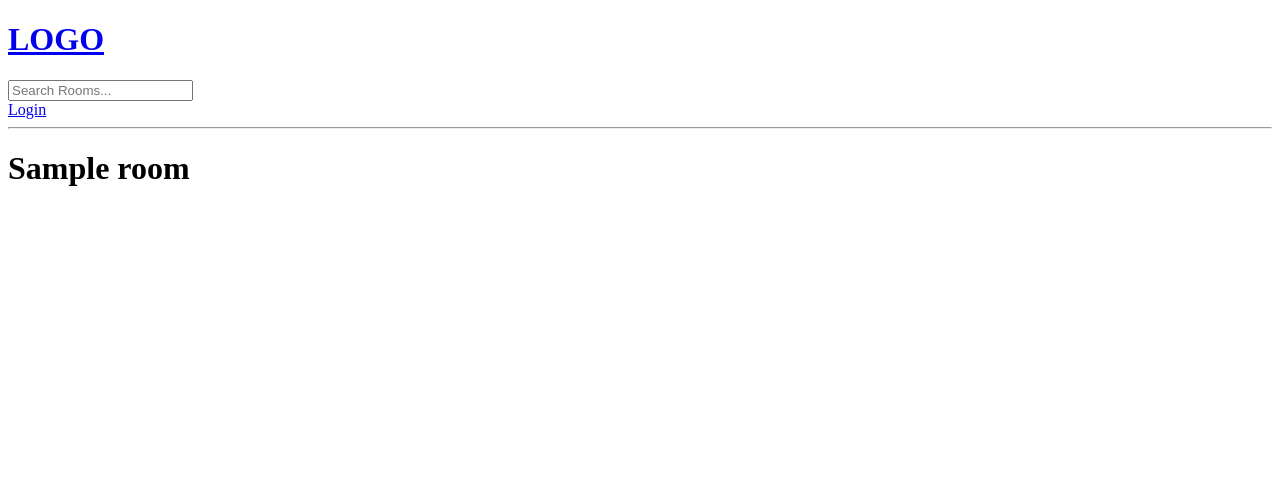
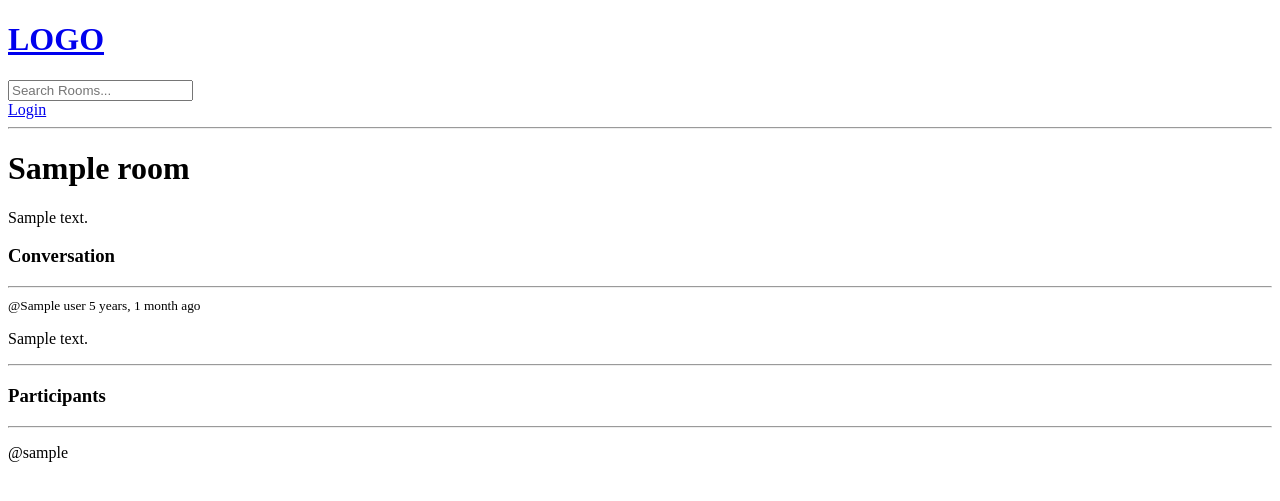
Before and after one commit to parkerJenkins36/Studybud, a Django app: template base/templates/base/room.html in a window 1280 px wide. Shown: the top 501 px of the page. Run offline with Django 5.2, Linux system fonts and the light colour scheme; the template is opened without the code that fills it: most values are stand-ins (such as "Sample title", 1, 10 or a date in 2020).

Commit message:
Chat Room Messages CRUD

```diff
--- a/base/models.py
+++ b/base/models.py
@@ -12,7 +12,7 @@
     topic = models.ForeignKey(Topic, on_delete=models.SET_NULL, null=True)
     name = models.CharField(max_length=200)
     description = models.TextField(null=True, blank=True)
-    #participants = models.ManyToManyField(User, related_name="participants", blank=True)
+    participants = models.ManyToManyField(User, related_name="participants", blank=True)
     updated = models.DateTimeField(auto_now=True)
     created = models.DateTimeField(auto_now_add=True)
 
--- a/base/templates/base/room.html
+++ b/base/templates/base/room.html
@@ -1,6 +1,55 @@
 {% extends 'main.html' %}
 
 {% block content %}
+
+<style>
+    .rom-container{
+        display: grid;
+        grid-template-columns: 3fr 1fr;
+    }
+</style>
+
+<div class="room-container">
+    <div>
 <h1>{{room.name}}</h1>
 
+<p>{{room.description}}</p>
+
+
+<div class="comment-wrapper">
+    <h3>Conversation</h3>
+    <hr>
+
+    {% for message in room_messages %}
+         <div>
+            {% if request.user == message.user %}
+            <a hrref="{% url 'delete-message' message.id %}">Delete</a>
+            {% endif %}
+            <small>@{{message.user}}  {{messsage.created|timesince}} ago </small>
+            <p>{{message.body}}</p>
+            <hr>
+         </div>
+    {% endfor %}
+</div>
+
+{% if request.user.is_authenticated %}
+<div class="comment-form">
+    <form method="POST" action="">
+     <input type="text" name="body" placeholder="Write you message here..." />
+    </form>
+
+</div>
+{% endif %}
+</div>
+<div>
+    <h3>Participants</h3>
+    <hr>
+
+    {% for user in participants %}
+    <div>
+        <p>@{{user.username}}</p>
+    </div>
+    {% endfor %}
+</div>
+</div>
 {% endblock content %}
--- a/base/urls.py
+++ b/base/urls.py
@@ -13,4 +13,5 @@
      path('create-room/', views.createRoom, name="create-room"),
      path('update-room/<str:pk>', views.updateRoom, name="update-room"),
       path('delete-room/<str:pk>', views.deleteRoom, name="delete-room"),
+      path('delete-message/<str:pk>', views.deleteMessage, name="delete-message"),
 ]
```
Also changed, not shown: base/views.py (+29 -2 lines), base/migrations/0003_alter_room_options.py (added), db.sqlite3.
